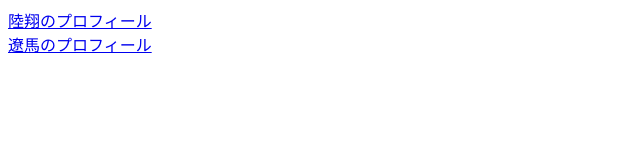
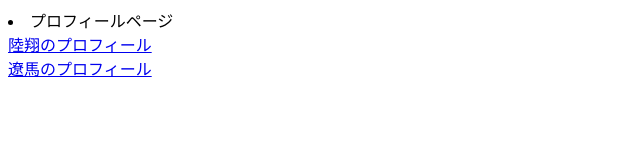
Before and after one commit to oikawaryouma/branch-test2, a plain HTML site: page index.html in a window 1280 px wide. Shown: the whole page, without its empty margins (0-640 px from the left). Drawn offline with Linux system fonts and the light colour scheme.

Commit message:
プロフィールページを追加

```diff
--- a/index.html
+++ b/index.html
@@ -6,6 +6,7 @@
     <title>Document</title>
 </head>
 <body>
+    <li>プロフィールページ</li>
     <a href="profile_A.html">陸翔のプロフィール</a><br>
     <a href="profile_B.html">遼馬のプロフィール</a><br>
 </body>
```
